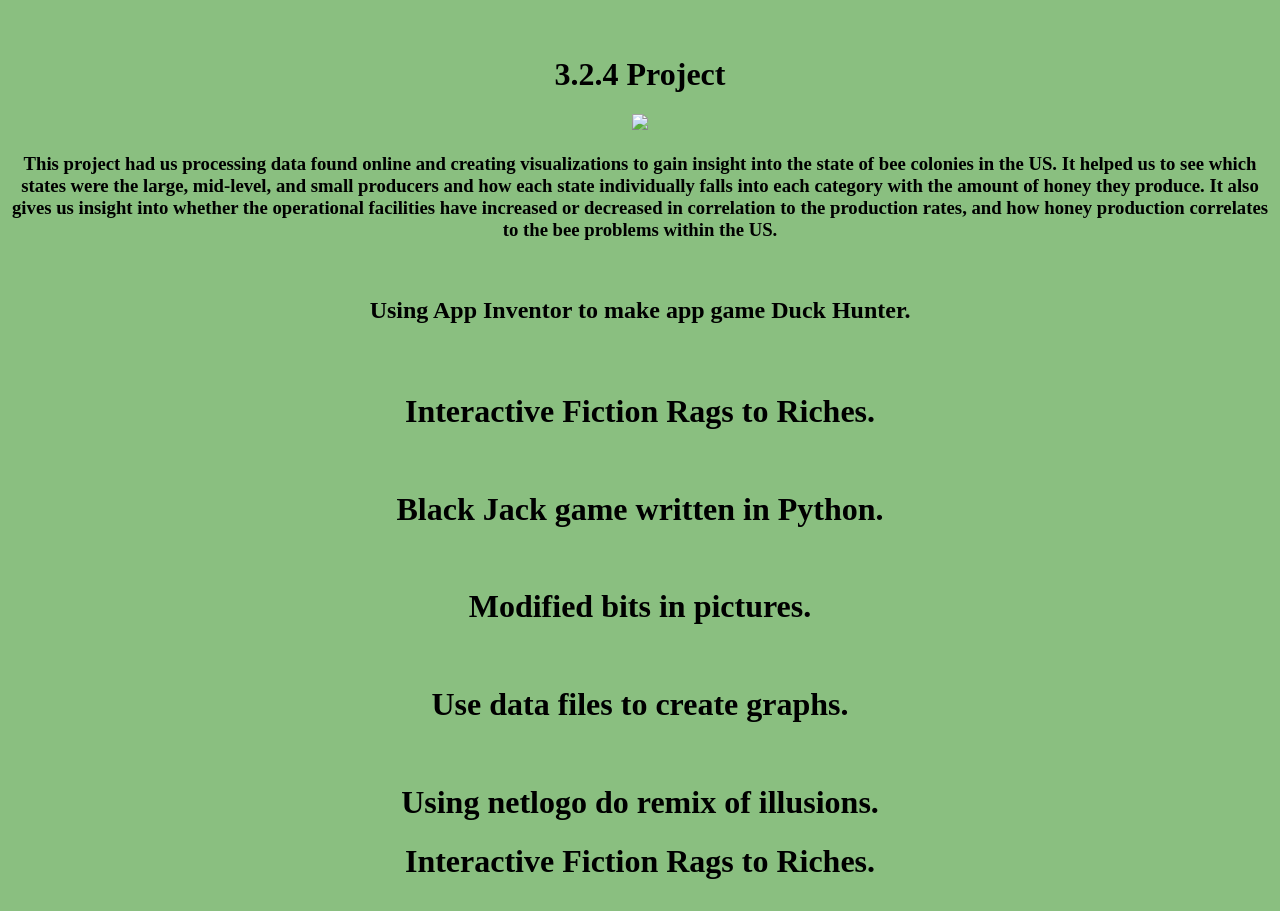
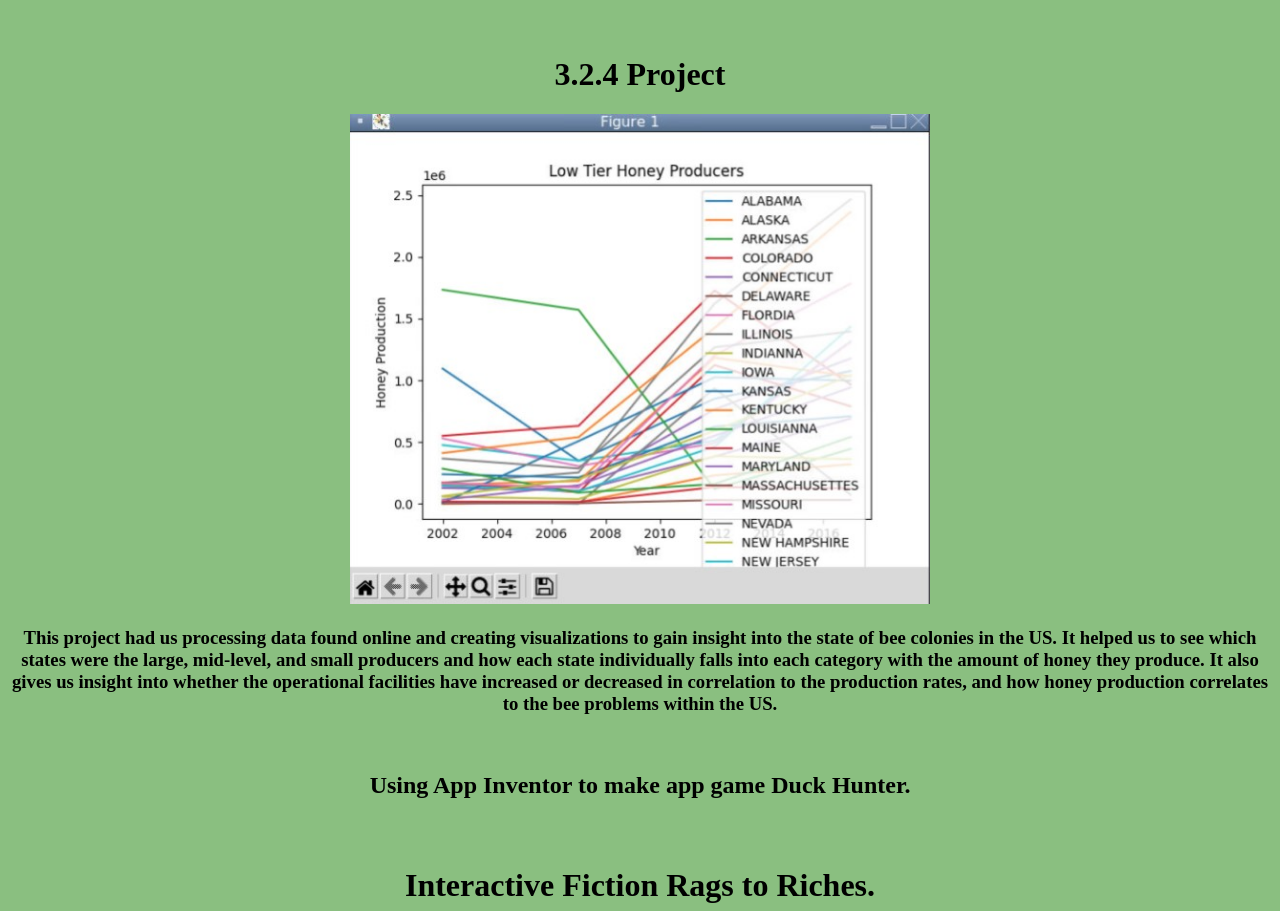
Before and after one commit to isabellamoncadaa/isabellamoncadaa, a plain HTML site: page portfolio.html in a window 1280 px wide. Shown: the part 3035-3946 px from the top of the page. Drawn offline with Linux system fonts and the light colour scheme.

Commit message:
Update portfolio.html

```diff
--- a/portfolio.html
+++ b/portfolio.html
@@ -48,7 +48,7 @@
 <center>
     <h1> 3.2.4 Project </h1>
 <center>
-    <img src= "Cs Principles Images\honey_project.jpg" width="580" height "380">
+    <img src= "Cs Principles Images\honey project.jpg" width="580" height "380">
 <center>
     <h3> This project had us processing data found online and creating visualizations to gain insight into the state of bee colonies in the US. It helped us to see which states were the large, mid-level, and small producers and how each state individually falls into each category with the amount of honey they produce. It also gives us insight into whether the operational facilities have increased or decreased in correlation to the production rates, and how honey production correlates to the bee problems within the US. </h3>
 <center>
```
